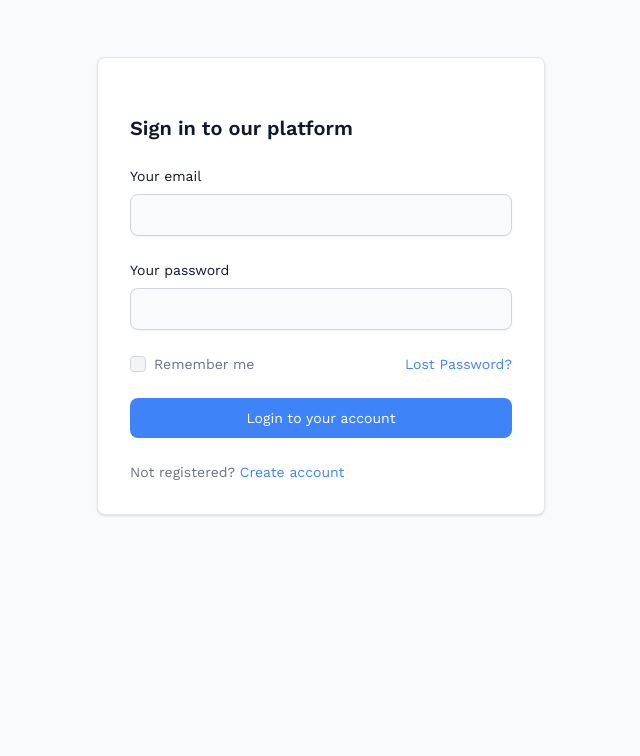
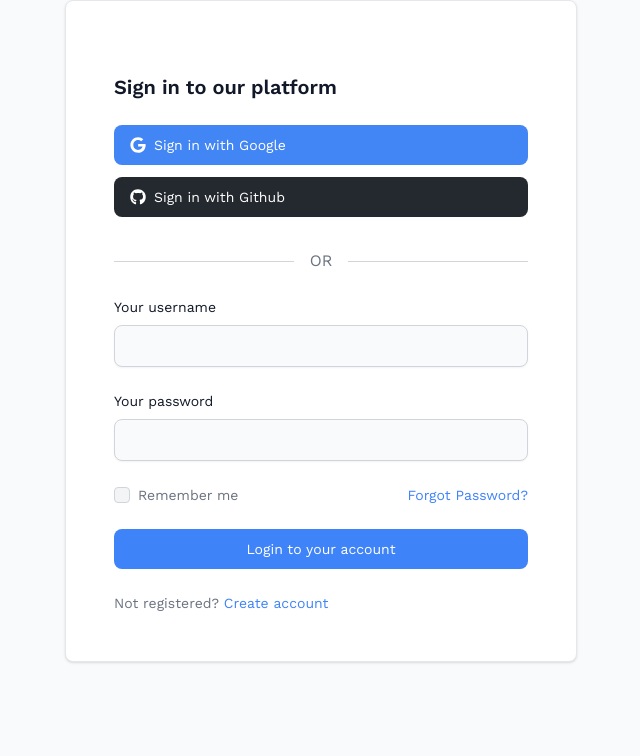
Before and after one commit to n4ff4h/inkstory-django, a Django app: page /accounts/login/ in a window 1280 px wide. Shown: the part 134-890 px from the top of the page, without its empty margins (319-959 px from the left). Before the commit the page ends 650 px from the top, so only its background shows below. Run offline with Django 4.2, Linux system fonts and the light colour scheme; some libraries are stand-ins or nearby versions.

Commit message:
feat: Add social auth for GitHub and Google

```diff
--- a/accounts/templates/accounts/login.html
+++ b/accounts/templates/accounts/login.html
@@ -4,35 +4,79 @@
 {% block title %} Login {% endblock %}
 
 {% block content %}
-<div class="flex flex-col w-full sm:max-w-md mx-auto pb-[94px] px-2 sm:px-0">
+<div class="flex flex-col w-full sm:max-w-lg mx-auto pb-[94px] px-2 sm:px-0">
   <div class="my-auto">
-    <div class="p-4 w-full bg-white rounded-lg border border-gray-200 shadow sm:p-6 lg:p-8">
+    <div class="p-4 w-full bg-white rounded-lg border border-gray-200 shadow sm:p-8 lg:p-12">
       <form class="space-y-6" method="post">
         {% csrf_token %}
 
         <h5 class="text-xl font-semibold text-gray-900">Sign in to our platform</h5>
+
+        <div class="flex flex-col gap-1">
+          <a href="{% url 'social:begin' 'google-oauth2' %}"
+            class="w-full text-white bg-[#4285F4] hover:bg-[#4285F4]/90 focus:ring-4 focus:outline-none focus:ring-[#4285F4]/50 font-medium rounded-lg text-sm px-5 py-2.5 text-center inline-flex items-center dark:focus:ring-[#4285F4]/55 mr-2 mb-2">
+            <svg class="w-4 h-4 mr-2 -ml-1" aria-hidden="true" focusable="false" data-prefix="fab" data-icon="google"
+              role="img" xmlns="http://www.w3.org/2000/svg" viewBox="0 0 488 512">
+              <path fill="currentColor"
+                d="M488 261.8C488 403.3 391.1 504 248 504 110.8 504 0 393.2 0 256S110.8 8 248 8c66.8 0 123 24.5 166.3 64.9l-67.5 64.9C258.5 52.6 94.3 116.6 94.3 256c0 86.5 69.1 156.6 153.7 156.6 98.2 0 135-70.4 140.8-106.9H248v-85.3h236.1c2.3 12.7 3.9 24.9 3.9 41.4z">
+              </path>
+            </svg>
+            Sign in with Google
+          </a>
+          <a href="{% url 'social:begin' 'github' %}"
+            class="w-full text-white bg-[#24292F] hover:bg-[#24292F]/90 focus:ring-4 focus:outline-none focus:ring-[#24292F]/50 font-medium rounded-lg text-sm px-5 py-2.5 text-center inline-flex items-center dark:focus:ring-gray-500 dark:hover:bg-[#050708]/30 mr-2 mb-2">
+            <svg class="w-4 h-4 mr-2 -ml-1" aria-hidden="true" focusable="false" data-prefix="fab" data-icon="github"
+              role="img" xmlns="http://www.w3.org/2000/svg" viewBox="0 0 496 512">
+              <path fill="currentColor"
+                d="M165.9 397.4c0 2-2.3 3.6-5.2 3.6-3.3 .3-5.6-1.3-5.6-3.6 0-2 2.3-3.6 5.2-3.6 3-.3 5.6 1.3 5.6 3.6zm-31.1-4.5c-.7 2 1.3 4.3 4.3 4.9 2.6 1 5.6 0 6.2-2s-1.3-4.3-4.3-5.2c-2.6-.7-5.5 .3-6.2 2.3zm44.2-1.7c-2.9 .7-4.9 2.6-4.6 4.9 .3 2 2.9 3.3 5.9 2.6 2.9-.7 4.9-2.6 4.6-4.6-.3-1.9-3-3.2-5.9-2.9zM244.8 8C106.1 8 0 113.3 0 252c0 110.9 69.8 205.8 169.5 239.2 12.8 2.3 17.3-5.6 17.3-12.1 0-6.2-.3-40.4-.3-61.4 0 0-70 15-84.7-29.8 0 0-11.4-29.1-27.8-36.6 0 0-22.9-15.7 1.6-15.4 0 0 24.9 2 38.6 25.8 21.9 38.6 58.6 27.5 72.9 20.9 2.3-16 8.8-27.1 16-33.7-55.9-6.2-112.3-14.3-112.3-110.5 0-27.5 7.6-41.3 23.6-58.9-2.6-6.5-11.1-33.3 2.6-67.9 20.9-6.5 69 27 69 27 20-5.6 41.5-8.5 62.8-8.5s42.8 2.9 62.8 8.5c0 0 48.1-33.6 69-27 13.7 34.7 5.2 61.4 2.6 67.9 16 17.7 25.8 31.5 25.8 58.9 0 96.5-58.9 104.2-114.8 110.5 9.2 7.9 17 22.9 17 46.4 0 33.7-.3 75.4-.3 83.6 0 6.5 4.6 14.4 17.3 12.1C428.2 457.8 496 362.9 496 252 496 113.3 383.5 8 244.8 8zM97.2 352.9c-1.3 1-1 3.3 .7 5.2 1.6 1.6 3.9 2.3 5.2 1 1.3-1 1-3.3-.7-5.2-1.6-1.6-3.9-2.3-5.2-1zm-10.8-8.1c-.7 1.3 .3 2.9 2.3 3.9 1.6 1 3.6 .7 4.3-.7 .7-1.3-.3-2.9-2.3-3.9-2-.6-3.6-.3-4.3 .7zm32.4 35.6c-1.6 1.3-1 4.3 1.3 6.2 2.3 2.3 5.2 2.6 6.5 1 1.3-1.3 .7-4.3-1.3-6.2-2.2-2.3-5.2-2.6-6.5-1zm-11.4-14.7c-1.6 1-1.6 3.6 0 5.9 1.6 2.3 4.3 3.3 5.6 2.3 1.6-1.3 1.6-3.9 0-6.2-1.4-2.3-4-3.3-5.6-2z">
+              </path>
+            </svg>
+            Sign in with Github
+          </a>
+        </div>
+
+        <div class="flex items-center">
+          <!-- The left line -->
+          <div class="flex-grow h-px bg-gray-300"></div>
+
+          <!-- Your text here -->
+          <span class="flex-shrink text-gray-500 px-4">OR</span>
+
+          <!-- The right line -->
+          <div class="flex-grow h-px bg-gray-300"></div>
+        </div>
+
+        <!-- Username -->
         <div>
-          <label for="email" class="block mb-2 text-sm font-medium text-gray-900">Your email</label>
+          <label for="email" class="block mb-2 text-sm font-medium text-gray-900">Your username</label>
           {{ form.username }}
         </div>
+        <!-- Password -->
         <div>
           <label for="password" class="block mb-2 text-sm font-medium text-gray-900">Your
-            password</label>
+            password
+          </label>
           {{ form.password }}
         </div>
         <div class="flex items-start">
           <div class="flex items-start">
+            <!-- Remember-me checkbox -->
             <div class="flex items-center h-5">
               {{ form.remember_me }}
             </div>
             <label for="remember" class="ml-2 text-sm font-medium text-gray-500">Remember me</label>
           </div>
-          <a href="#" class="ml-auto link text-sm">Lost Password?</a>
+
+          <!-- Forgot password -->
+          <a href="#" class="ml-auto link text-sm">Forgot Password?</a>
         </div>
-        <button type="submit" class="w-full btn-primary">Login
-          to your account</button>
+        <!-- Login button -->
+        <button type="submit" class="w-full btn-primary">
+          Login to your account
+        </button>
+        <!-- Link to registration page -->
         <div class="text-sm font-medium text-gray-500">
-          Not registered? <a href="#" class="link">Create account</a>
+          Not registered? <a href="{% url 'register' %}" class="link">Create account</a>
         </div>
       </form>
     </div>
--- a/inkstory/urls.py
+++ b/inkstory/urls.py
@@ -5,6 +5,7 @@ from django.conf.urls.static import static
 
 urlpatterns = [
     path('admin/', admin.site.urls),
+    path('oauth/', include('social_django.urls', namespace='social')),
     path('froala_editor/', include('froala_editor.urls')),
     path('', include('posts.urls')),
     path('registration/', include('django.contrib.auth.urls')),
--- a/static/src/output.css
+++ b/static/src/output.css
@@ -1235,6 +1235,10 @@ h1,
   margin-bottom: 1.25rem;
 }
 
+.-ml-1{
+  margin-left: -0.25rem;
+}
+
 .ml-2{
   margin-left: 0.5rem;
 }
@@ -1327,14 +1331,18 @@ h1,
   height: 3.5rem;
 }
 
+.h-4{
+  height: 1rem;
+}
+
+.h-px{
+  height: 1px;
+}
+
 .h-8{
   height: 2rem;
 }
 
-.h-4{
-  height: 1rem;
-}
-
 .min-h-screen{
   min-height: 100vh;
 }
@@ -1371,12 +1379,12 @@ h1,
   width: 3.5rem;
 }
 
+.w-4{
+  width: 1rem;
+}
+
 .w-8{
   width: 2rem;
-}
-
-.w-4{
-  width: 1rem;
 }
 
 .max-w-screen-md{
@@ -1505,6 +1513,14 @@ h1,
 
 .gap-6{
   gap: 1.5rem;
+}
+
+.gap-2{
+  gap: 0.5rem;
+}
+
+.gap-1{
+  gap: 0.25rem;
 }
 
 .gap-y-2{
@@ -1684,6 +1700,21 @@ h1,
   background-color: rgb(240 82 82 / var(--tw-bg-opacity));
 }
 
+.bg-\[\#4285F4\]{
+  --tw-bg-opacity: 1;
+  background-color: rgb(66 133 244 / var(--tw-bg-opacity));
+}
+
+.bg-\[\#24292F\]{
+  --tw-bg-opacity: 1;
+  background-color: rgb(36 41 47 / var(--tw-bg-opacity));
+}
+
+.bg-gray-300{
+  --tw-bg-opacity: 1;
+  background-color: rgb(209 213 219 / var(--tw-bg-opacity));
+}
+
 .bg-red-100{
   --tw-bg-opacity: 1;
   background-color: rgb(253 232 232 / var(--tw-bg-opacity));
@@ -1852,10 +1883,6 @@ h1,
   padding-top: 0.5rem;
 }
 
-.pb-2{
-  padding-bottom: 0.5rem;
-}
-
 .text-center{
   text-align: center;
 }
@@ -1892,11 +1919,6 @@ h1,
 .text-4xl{
   font-size: 2.25rem;
   line-height: 2.5rem;
-}
-
-.text-2xl{
-  font-size: 1.5rem;
-  line-height: 2rem;
 }
 
 .font-bold{
@@ -2092,6 +2114,14 @@ h1,
   background-color: rgb(224 36 36 / var(--tw-bg-opacity));
 }
 
+.hover\:bg-\[\#4285F4\]\/90:hover{
+  background-color: rgb(66 133 244 / 0.9);
+}
+
+.hover\:bg-\[\#24292F\]\/90:hover{
+  background-color: rgb(36 41 47 / 0.9);
+}
+
 .hover\:bg-red-200:hover{
   --tw-bg-opacity: 1;
   background-color: rgb(251 213 213 / var(--tw-bg-opacity));
@@ -2178,6 +2208,14 @@ h1,
   --tw-ring-color: rgb(248 180 180 / var(--tw-ring-opacity));
 }
 
+.focus\:ring-\[\#4285F4\]\/50:focus{
+  --tw-ring-color: rgb(66 133 244 / 0.5);
+}
+
+.focus\:ring-\[\#24292F\]\/50:focus{
+  --tw-ring-color: rgb(36 41 47 / 0.5);
+}
+
 .focus\:ring-red-400:focus{
   --tw-ring-opacity: 1;
   --tw-ring-color: rgb(249 128 128 / var(--tw-ring-opacity));
@@ -2300,6 +2338,10 @@ h1,
   background-color: rgb(55 65 81 / var(--tw-bg-opacity));
 }
 
+.dark .dark\:hover\:bg-\[\#050708\]\/30:hover{
+  background-color: rgb(5 7 8 / 0.3);
+}
+
 .dark .dark\:hover\:bg-red-300:hover{
   --tw-bg-opacity: 1;
   background-color: rgb(248 180 180 / var(--tw-bg-opacity));
@@ -2340,6 +2382,11 @@ h1,
   --tw-ring-color: rgb(75 85 99 / var(--tw-ring-opacity));
 }
 
+.dark .dark\:focus\:ring-gray-500:focus{
+  --tw-ring-opacity: 1;
+  --tw-ring-color: rgb(107 114 128 / var(--tw-ring-opacity));
+}
+
 .dark .dark\:focus\:ring-green-800:focus{
   --tw-ring-opacity: 1;
   --tw-ring-color: rgb(3 84 63 / var(--tw-ring-opacity));
@@ -2355,12 +2402,12 @@ h1,
     margin-bottom: 1.25rem;
   }
 
-  .sm\:max-w-md{
-    max-width: 28rem;
-  }
-
-  .sm\:p-6{
-    padding: 1.5rem;
+  .sm\:max-w-lg{
+    max-width: 32rem;
+  }
+
+  .sm\:p-8{
+    padding: 2rem;
   }
 
   .sm\:px-4{
@@ -2464,7 +2511,7 @@ h1,
     grid-template-columns: repeat(2, minmax(0, 1fr));
   }
 
-  .lg\:p-8{
-    padding: 2rem;
-  }
-}
+  .lg\:p-12{
+    padding: 3rem;
+  }
+}
```
Also changed, not shown: inkstory/settings.py (+19 -7 lines), 2 other files.
